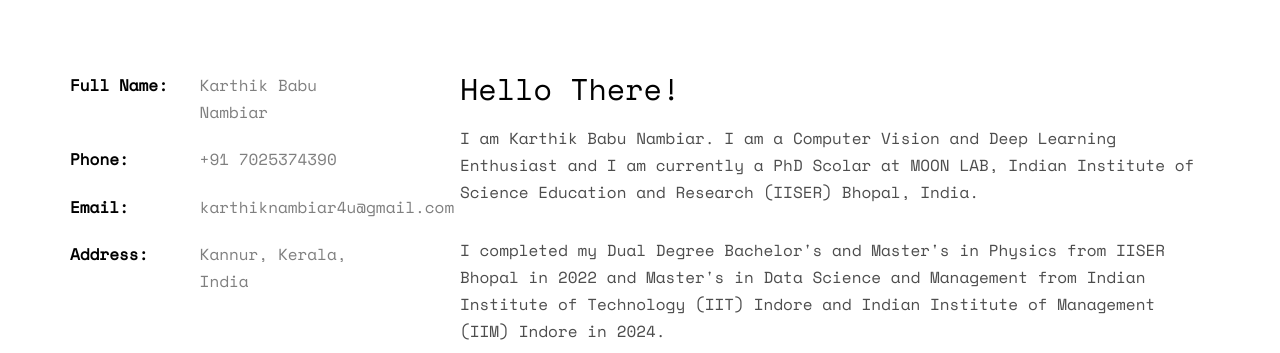
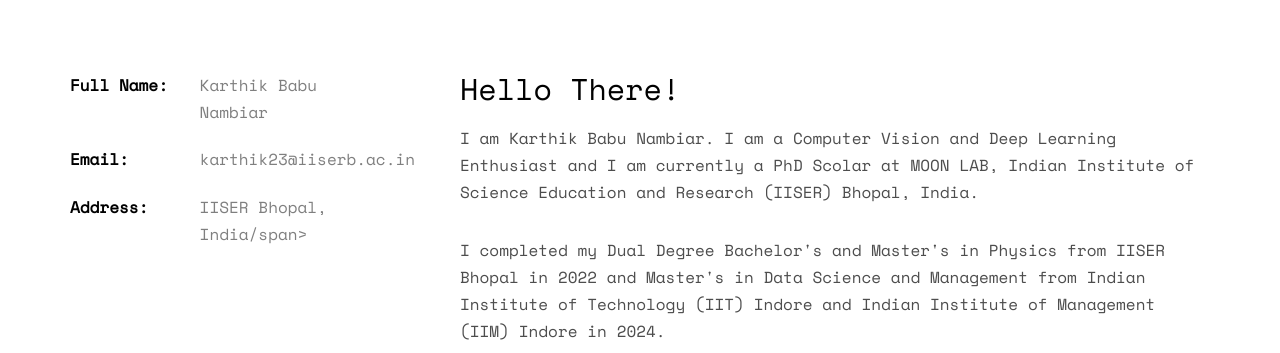
Before and after one commit to karthiknambiar29/karthiknambiar29.github.io, a plain HTML site: page index.html in a window 1280 px wide. Shown: the part 1000-1353 px from the top of the page. Drawn offline with nearby package versions, Linux system fonts and the light colour scheme; some packages are replaced by stand-ins of ours; no server answers; files whose address does not match are found by name.

Commit message:
add: address

```diff
--- a/index.html
+++ b/index.html
@@ -106,10 +106,10 @@
 				<div class="col-md-4">
 					<ul class="info">
 						<li><span class="first-block">Full Name:</span><span class="second-block">Karthik Babu Nambiar</span></li>
-						<li><span class="first-block">Phone:</span><span class="second-block">+91 7025374390</span></li>
-						<li><span class="first-block">Email:</span><span class="second-block">karthiknambiar4u@gmail.com</span></li>
+						<!-- <li><span class="first-block">Phone:</span><span class="second-block">+91 7025374390</span></li> -->
+						<li><span class="first-block">Email:</span><span class="second-block">karthik23@iiserb.ac.in</span></li>
 						<!-- <li><span class="first-block">Website:</span><span class="second-block">www.yoursite.com</span></li> -->
-						<li><span class="first-block">Address:</span><span class="second-block">Kannur, Kerala, India</span></li>
+						<li><span class="first-block">Address:</span><span class="second-block">IISER Bhopal, India/span></li>
 					</ul>
 				</div>
 				<div class="col-md-8">
@@ -609,14 +609,28 @@
 			</div>
 		</div>
 	</div>
-	<div id="fh5co-work">
+	<!-- <div id="fh5co-work">
 		<div class="container">
 			<div class="row animate-box">
 				<div class="col-md-8 col-md-offset-2 text-center fh5co-heading">
 					<h2>Projects</h2>
-					<!-- <p>Dignissimos asperiores vitae velit veniam totam fuga molestias accusamus alias autem provident. Odit ab aliquam dolor eius.</p> -->
 				</div>
 			</div>
+			<div class="row">
+				<div class="col-md-4">
+					<div class="fh5co-blog animate-box">
+						<a href="#" class="blog-bg" style="background-image: url(images/portfolio-2.png);"></a>
+						<div class="blog-text">
+							<span class="posted_on">AnyTraverse</span>
+							<h3><a href="#">A Study on Multi-Camera Visual Inertial Navigation Systems Using
+								OpenVINS and CARLA</a></h3>
+							<p>Implemented OpenVINS, an open source codebase for Visual Inertial Navigation,
+								and integrated with CARLA simulator to study the effect of number of cameras
+								and their relative position and orientation on localization.</p>
+
+						</div>
+					</div>
+				</div>
 			<div class="row">
 				<div class="col-md-4">
 					<div class="fh5co-blog animate-box">
@@ -628,11 +642,7 @@
 							<p>Implemented OpenVINS, an open source codebase for Visual Inertial Navigation,
 								and integrated with CARLA simulator to study the effect of number of cameras
 								and their relative position and orientation on localization.</p>
-							<!-- <ul class="stuff">
-								<li><i class="icon-heart2"></i>249</li>
-								<li><i class="icon-eye2"></i>308</li>
-								<li><a href="#">Read More<i class="icon-arrow-right22"></i></a></li>
-							</ul> -->
+
 						</div>
 					</div>
 				</div>
@@ -648,11 +658,6 @@
 								original model was implemented in PyTorch but in this project, I recreated the
 								model using Tensorflow from scratch and the pre-trained weights were converted
 								to HDF5 format for Tensorflow compatibility.</p>
-							<!-- <ul class="stuff">
-								<li><i class="icon-heart2"></i>249</li>
-								<li><i class="icon-eye2"></i>308</li>
-								<li><a href="#">Read More<i class="icon-arrow-right22"></i></a></li>
-							</ul> -->
 						</div>
 					</div>
 				</div>
@@ -666,17 +671,12 @@
 								a Unet Model with MobileNetv2 encoder. A fully connected layer is concatenated
 								to the encoder separately to classify the lesions into seven different types of skin
 								cancer.</p>
-							<!-- <ul class="stuff">
-								<li><i class="icon-heart2"></i>249</li>
-								<li><i class="icon-eye2"></i>308</li>
-								<li><a href="#">Read More<i class="icon-arrow-right22"></i></a></li>
-							</ul> -->
 						</div>
 					</div>
 				</div>
 			</div>
 		</div>
-	</div>
+	</div> -->
 	<!-- <div id="fh5co-started" class="fh5co-bg-dark">
 		<div class="overlay"></div>
 		<div class="container">
```
